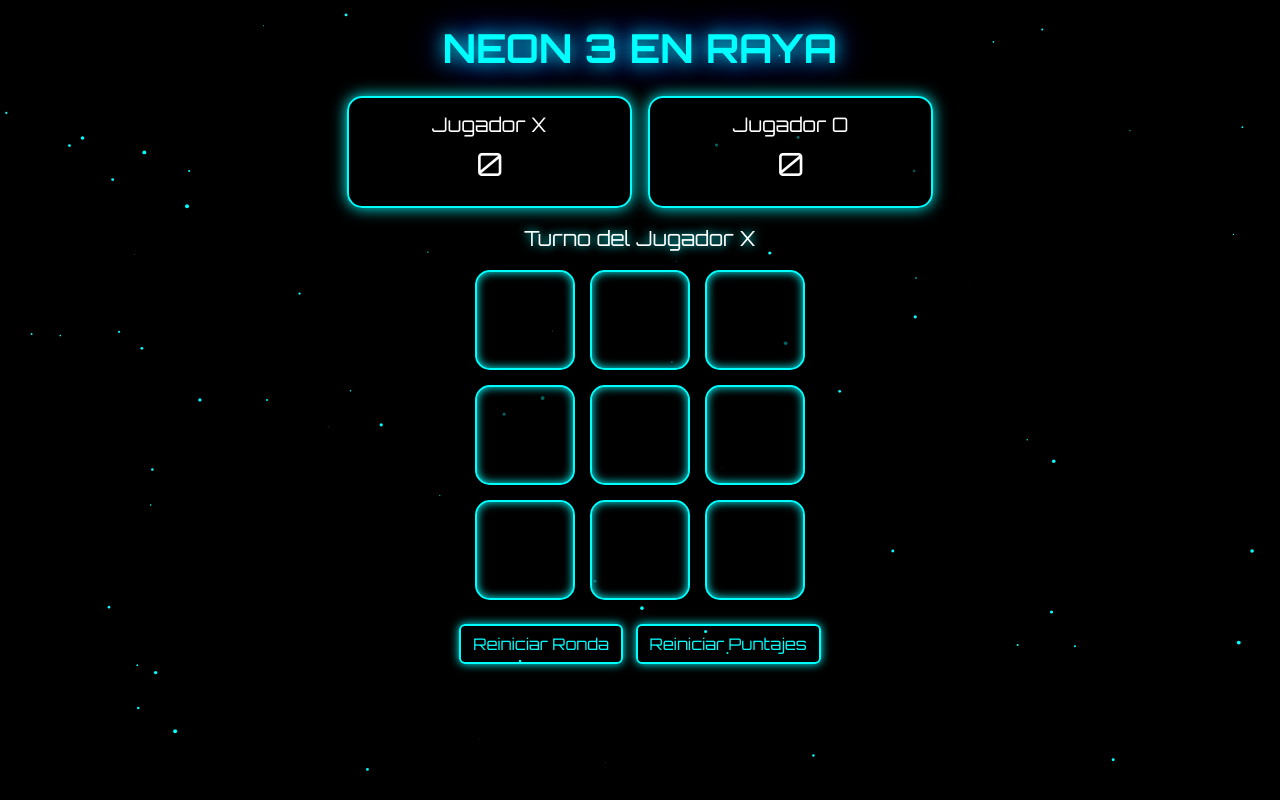
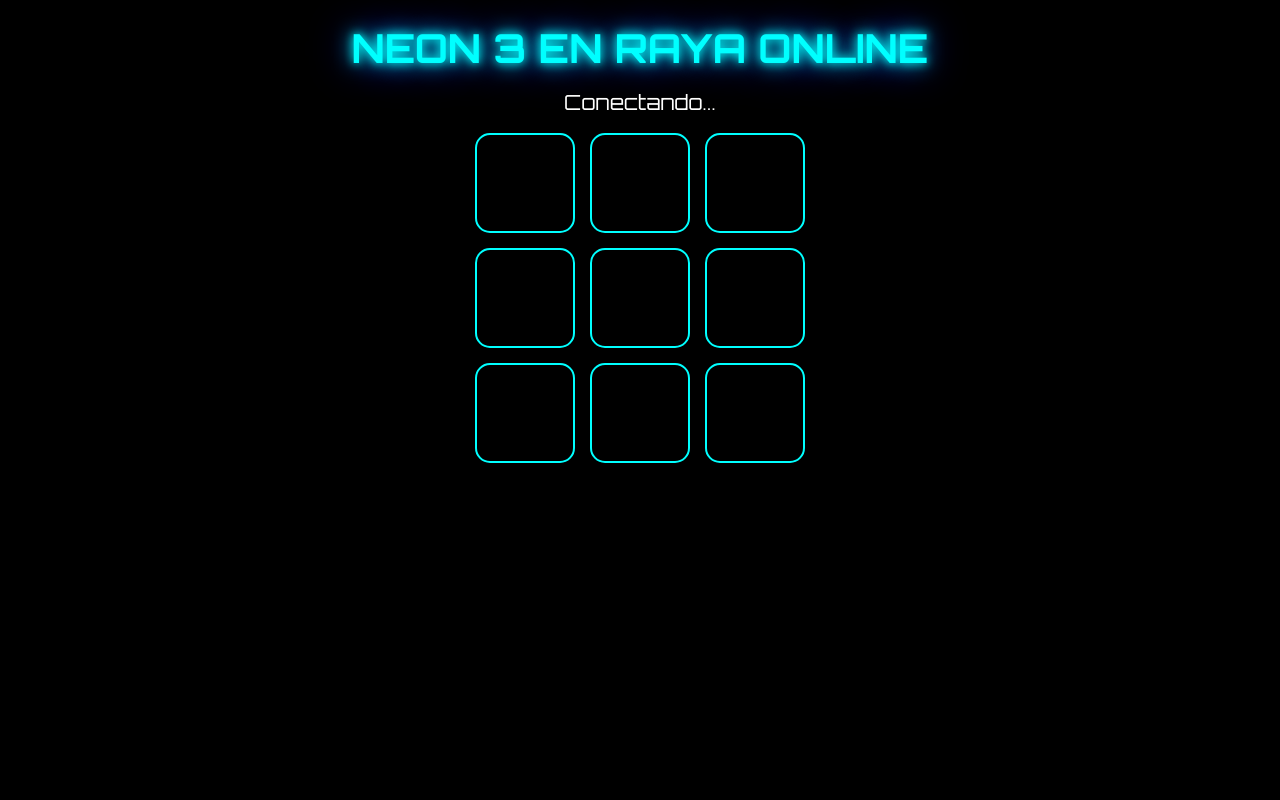
Before and after one commit to kenrodriguez26/jueguitoskeny, a website: page index.html in a window 1280 px wide. Drawn offline with nearby package versions, Linux system fonts and the light colour scheme; no server answers.

Commit message:
Update index.html

```diff
--- a/index.html
+++ b/index.html
@@ -3,12 +3,9 @@
 <head>
 <meta charset="UTF-8">
 <meta name="viewport" content="width=device-width, initial-scale=1.0">
-<title>Neon Arcade - 3 en Raya</title>
+<title>Neon Arcade - 3 en Raya Online</title>
 
-<!-- Bootstrap -->
 <link href="https://cdn.jsdelivr.net/npm/bootstrap@5.3.2/dist/css/bootstrap.min.css" rel="stylesheet">
-
-<!-- Google Font Futurista -->
 <link href="https://fonts.googleapis.com/css2?family=Orbitron:wght@400;700&display=swap" rel="stylesheet">
 
 <style>
@@ -19,36 +16,22 @@ body {
     background: #000;
     color: white;
 }
-
-/* Fondo animado */
 canvas {
     position: fixed;
     top: 0;
     left: 0;
     z-index: -1;
 }
-
-/* Título */
 h1 {
     font-weight: 700;
     color: #0ff;
-    text-shadow: 0 0 10px #0ff,
-                 0 0 20px #0ff,
-                 0 0 40px #00f;
-    animation: glow 2s infinite alternate;
+    text-shadow: 0 0 10px #0ff, 0 0 20px #0ff, 0 0 40px #00f;
 }
-
-@keyframes glow {
-    from { text-shadow: 0 0 10px #0ff, 0 0 20px #00f; }
-    to { text-shadow: 0 0 20px #0ff, 0 0 40px #00f; }
-}
-
 .board {
     display: grid;
     grid-template-columns: repeat(3, 100px);
     gap: 15px;
 }
-
 .cell {
     width: 100px;
     height: 100px;
@@ -60,71 +43,12 @@ h1 {
     font-size: 2.5rem;
     cursor: pointer;
     border: 2px solid #0ff;
-    box-shadow: 0 0 10px #0ff inset;
-    transition: 0.3s;
 }
-
-.cell:hover {
-    box-shadow: 0 0 20px #0ff;
-    transform: scale(1.05);
-}
-
-.X {
-    color: #0ff;
-    text-shadow: 0 0 15px #0ff;
-}
-
-.O {
-    color: #f0f;
-    text-shadow: 0 0 15px #f0f;
-}
-
-.win {
-    animation: winnerFlash 0.6s infinite alternate;
-}
-
-@keyframes winnerFlash {
-    from { box-shadow: 0 0 10px #0f0; }
-    to { box-shadow: 0 0 30px #0f0; }
-}
-
+.X { color: #0ff; }
+.O { color: #f0f; }
 .status {
     font-size: 1.3rem;
     margin: 15px 0;
-    text-shadow: 0 0 10px #0ff;
-}
-
-.score-box {
-    background: rgba(0,0,0,0.6);
-    border: 2px solid #0ff;
-    border-radius: 15px;
-    padding: 15px;
-    box-shadow: 0 0 15px #0ff;
-}
-
-.btn-neon {
-    border: 2px solid #0ff;
-    color: #0ff;
-    background: transparent;
-    box-shadow: 0 0 10px #0ff;
-    transition: 0.3s;
-}
-
-.btn-neon:hover {
-    background: #0ff;
-    color: black;
-    box-shadow: 0 0 25px #0ff;
-}
-
-@media(max-width: 576px){
-    .board {
-        grid-template-columns: repeat(3, 80px);
-    }
-    .cell {
-        width: 80px;
-        height: 80px;
-        font-size: 2rem;
-    }
 }
 </style>
 </head>
@@ -133,78 +57,40 @@ h1 {
 <canvas id="bg"></canvas>
 
 <div class="container text-center mt-4">
-    <h1>NEON 3 EN RAYA</h1>
-
-    <div class="row justify-content-center mt-4">
-        <div class="col-md-3 col-5 score-box">
-            <h5>Jugador X</h5>
-            <h2 id="scoreX">0</h2>
-        </div>
-        <div class="col-md-3 col-5 score-box ms-3">
-            <h5>Jugador O</h5>
-            <h2 id="scoreO">0</h2>
-        </div>
-    </div>
-
-    <div class="status" id="status">Turno del Jugador X</div>
-
-    <div class="d-flex justify-content-center">
-        <div class="board" id="board"></div>
-    </div>
-
-    <div class="mt-4">
-        <button class="btn btn-neon me-2" onclick="resetBoard()">Reiniciar Ronda</button>
-        <button class="btn btn-neon" onclick="resetScores()">Reiniciar Puntajes</button>
-    </div>
+<h1>NEON 3 EN RAYA ONLINE</h1>
+<div class="status" id="status">Conectando...</div>
+<div class="d-flex justify-content-center">
+<div class="board" id="board"></div>
+</div>
 </div>
 
-<script>
-/* Fondo Reactivo Animado */
-const canvas = document.getElementById("bg");
-const ctx = canvas.getContext("2d");
-canvas.width = window.innerWidth;
-canvas.height = window.innerHeight;
+<script type="module">
 
-let particles = [];
-for(let i=0;i<80;i++){
-    particles.push({
-        x: Math.random()*canvas.width,
-        y: Math.random()*canvas.height,
-        radius: Math.random()*2,
-        dx: (Math.random()-0.5),
-        dy: (Math.random()-0.5)
-    });
-}
+import { initializeApp } from "https://www.gstatic.com/firebasejs/10.7.1/firebase-app.js";
+import { getDatabase, ref, set, onValue } from "https://www.gstatic.com/firebasejs/10.7.1/firebase-database.js";
 
-function animate(){
-    ctx.clearRect(0,0,canvas.width,canvas.height);
-    ctx.fillStyle="#0ff";
-    particles.forEach(p=>{
-        ctx.beginPath();
-        ctx.arc(p.x,p.y,p.radius,0,Math.PI*2);
-        ctx.fill();
-        p.x+=p.dx;
-        p.y+=p.dy;
-        if(p.x<0||p.x>canvas.width) p.dx*=-1;
-        if(p.y<0||p.y>canvas.height) p.dy*=-1;
-    });
-    requestAnimationFrame(animate);
-}
-animate();
+/* 🔥 TU CONFIG YA INTEGRADA */
+const firebaseConfig = {
+  apiKey: "AIzaSyAd8_1E7UDpGoikvX7XeXLYvotcEiKeoJk",
+  authDomain: "en-raya-a5af4.firebaseapp.com",
+  databaseURL: "https://en-raya-a5af4-default-rtdb.firebaseio.com",
+  projectId: "en-raya-a5af4",
+  storageBucket: "en-raya-a5af4.firebasestorage.app",
+  messagingSenderId: "678489143176",
+  appId: "1:678489143176:web:f1d1101fc44fefe70e6c3d",
+  measurementId: "G-P1ZGVDVCKY"
+};
 
-/* Juego */
+const app = initializeApp(firebaseConfig);
+const db = getDatabase(app);
+const boardRef = ref(db, "neonGame");
+
 const board = document.getElementById("board");
 const statusText = document.getElementById("status");
-const scoreX = document.getElementById("scoreX");
-const scoreO = document.getElementById("scoreO");
 
-let currentPlayer="X";
-let gameState=Array(9).fill("");
-let scores=JSON.parse(localStorage.getItem("scores")) || {X:0,O:0};
-let gameActive=true;
-
-scoreX.textContent=scores.X;
-scoreO.textContent=scores.O;
+let playerSymbol = Math.random() > 0.5 ? "X" : "O";
+let currentPlayer = "X";
+let gameState = Array(9).fill("");
 
 const wins=[[0,1,2],[3,4,5],[6,7,8],[0,3,6],[1,4,7],[2,5,8],[0,4,8],[2,4,6]];
 
@@ -221,12 +107,17 @@ function createBoard(){
 }
 
 function handleClick(i){
-    if(gameState[i]||!gameActive) return;
-    gameState[i]=currentPlayer;
-    checkWinner();
-    currentPlayer=currentPlayer==="X"?"O":"X";
-    statusText.textContent="Turno del Jugador "+currentPlayer;
-    createBoard();
+    if(gameState[i] || currentPlayer!==playerSymbol) return;
+    gameState[i]=playerSymbol;
+    currentPlayer = playerSymbol==="X"?"O":"X";
+    updateGame();
+}
+
+function updateGame(){
+    set(boardRef,{
+        gameState,
+        currentPlayer
+    });
 }
 
 function checkWinner(){
@@ -234,36 +125,27 @@ function checkWinner(){
         const [a,b,c]=combo;
         if(gameState[a]&&gameState[a]===gameState[b]&&gameState[a]===gameState[c]){
             statusText.textContent="¡Jugador "+gameState[a]+" gana!";
-            scores[gameState[a]]++;
-            localStorage.setItem("scores",JSON.stringify(scores));
-            scoreX.textContent=scores.X;
-            scoreO.textContent=scores.O;
-            gameActive=false;
             return;
         }
     }
     if(!gameState.includes("")){
         statusText.textContent="¡Empate!";
-        gameActive=false;
     }
 }
 
-function resetBoard(){
-    gameState=Array(9).fill("");
-    gameActive=true;
-    currentPlayer="X";
-    statusText.textContent="Turno del Jugador X";
-    createBoard();
-}
-
-function resetScores(){
-    scores={X:0,O:0};
-    localStorage.setItem("scores",JSON.stringify(scores));
-    scoreX.textContent=0;
-    scoreO.textContent=0;
-}
+onValue(boardRef,(snapshot)=>{
+    const data=snapshot.val();
+    if(data){
+        gameState=data.gameState;
+        currentPlayer=data.currentPlayer;
+        createBoard();
+        checkWinner();
+        statusText.textContent="Turno de "+currentPlayer;
+    }
+});
 
 createBoard();
+
 </script>
 
 </body>
```
